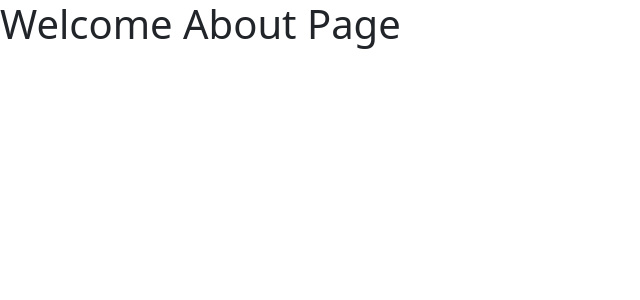
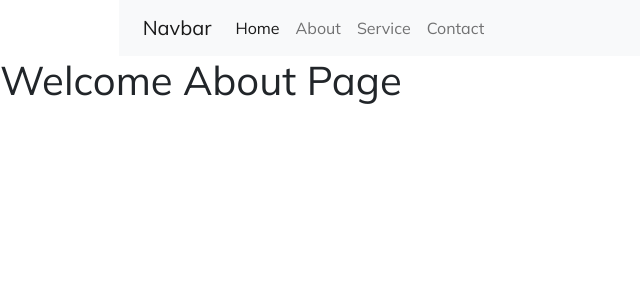
Before and after one commit to sarwarsunjid/html-to-react, a React (Create React App) app: page /about in a window 1280 px wide. Shown: the top 300 px of the page, without its empty margins (0-640 px from the left). Built offline with nearby package versions, Linux system fonts and the light colour scheme.

Commit message:
Creating Navbar Component, Check Navbar

```diff
--- a/src/App.jsx
+++ b/src/App.jsx
@@ -1,15 +1,19 @@
 import React from 'react'
 //import css from node
 import "../node_modules/bootstrap/dist/css/bootstrap.min.css"
+import './index.css';
+import "../node_modules/bootstrap/dist/js/bootstrap.bundle"
 import Home from './Home'
 import About from './About'
 import Service from './Service'
 import Contact from './Contact'
+import Navbar from "./Navbar"
 
 import {Switch, Route, Redirect} from 'react-router-dom';
 const App = () => {
   return (
     <>
+      <Navbar />
       <Switch>
         <Route exact path='/' component={Home} />
         <Route exact path='/about' component={About} />
@@ -17,6 +21,7 @@
         <Route exact path='/contact' component={Contact} />
         <Redirect to="/" />
       </Switch>
+
     </>
   )
 }
--- /dev/null
+++ b/src/Navbar.jsx
@@ -0,0 +1,40 @@
+import React from 'react'
+
+export const Navbar = () => {
+    return (
+        <>
+        <div className="container-fluid nav_bg">
+            <div className="row">
+              <div className="col-10 mx-auto">
+                  <nav className="navbar navbar-expand-lg navbar-light bg-light">
+                      <div className="container-fluid">
+                        <a className="navbar-brand" href="#">Navbar</a>
+                        <button className="navbar-toggler" type="button" data-bs-toggle="collapse" data-bs-target="#navbarSupportedContent" aria-controls="navbarSupportedContent" aria-expanded="false" aria-label="Toggle navigation">
+                          <span className="navbar-toggler-icon"></span>
+                        </button>
+                        <div className="collapse navbar-collapse" id="navbarSupportedContent">
+                          <ul className="navbar-nav mr-auto mb-2 mb-lg-0">
+                            <li className="nav-item">
+                              <a className="nav-link active" aria-current="page" href="#">Home</a>
+                            </li>
+                            <li className="nav-item">
+                              <a className="nav-link" href="#">About</a>
+                            </li>
+                            <li className="nav-item">
+                              <a className="nav-link" href="#">Service</a>
+                            </li>
+                            <li className="nav-item">
+                              <a className="nav-link" href="#">Contact</a>
+                            </li>
+                          </ul>
+                        </div>
+                    </div>
+                  </nav>
+                </div>
+            </div>
+        </div>
+        </>
+    )
+}
+
+export default Navbar;
--- a/src/index.css
+++ b/src/index.css
@@ -1,13 +1,14 @@
-body {
+
+@import url('https://fonts.googleapis.com/css2?family=Mulish&display=swap');
+
+*{
   margin: 0;
-  font-family: -apple-system, BlinkMacSystemFont, 'Segoe UI', 'Roboto', 'Oxygen',
-    'Ubuntu', 'Cantarell', 'Fira Sans', 'Droid Sans', 'Helvetica Neue',
-    sans-serif;
-  -webkit-font-smoothing: antialiased;
-  -moz-osx-font-smoothing: grayscale;
+  padding: 0;
+  box-sizing: border-box;
+  font-family: mulish;
 }
 
-code {
-  font-family: source-code-pro, Menlo, Monaco, Consolas, 'Courier New',
-    monospace;
+
+.navbar {
+  background-color: #2275c8!important;
 }
```
